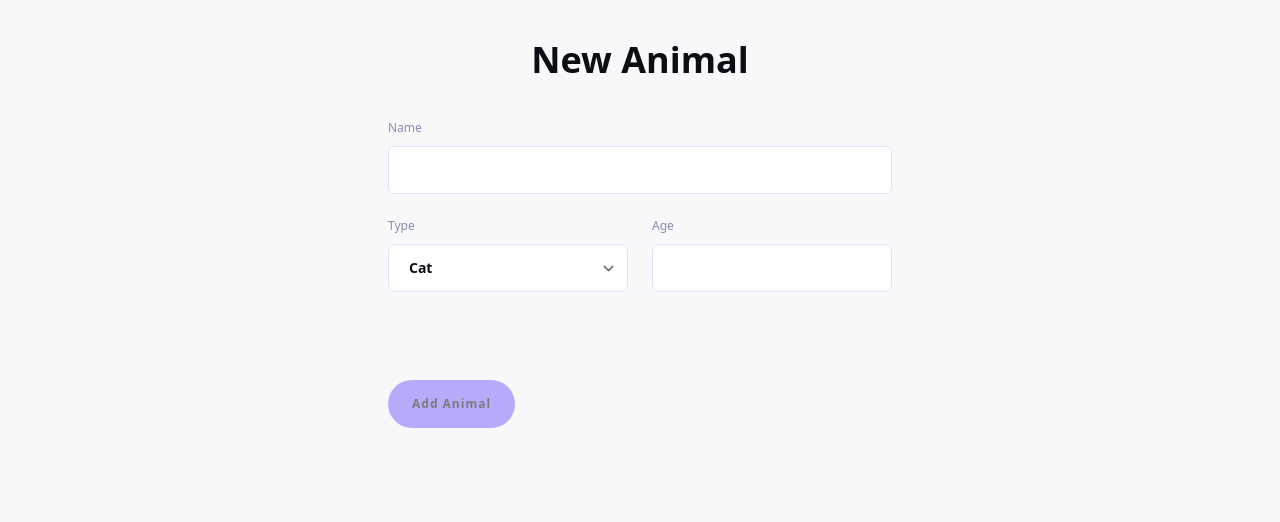
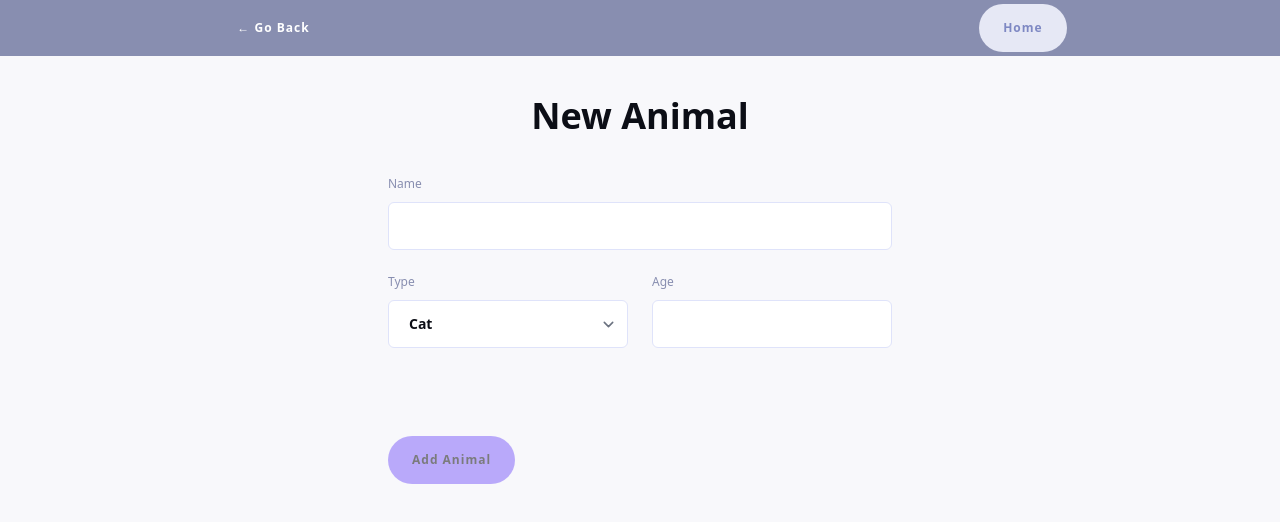
Before and after one commit to VcelakMarek/Users_and_animals, a React (Vite) app: page /animals/new in a window 1280 px wide. Shown: the top 522 px of the page. Built offline with nearby package versions, Linux system fonts and the light colour scheme.

Commit message:
add Navigation

```diff
--- a/src/components/AnimalForm.tsx
+++ b/src/components/AnimalForm.tsx
@@ -5,6 +5,7 @@ import { useNavigate } from "react-router-dom";
 import FormInput from "components/FormInput";
 import Button from "components/Button";
 import { validateAnimal } from "components/animalValidation";
+import Navigation from "components/Navigation";
 import { addAnimal, editAnimal } from "api/AnimalApi";
 import type { Animal } from "types/AnimalType";
 
@@ -34,7 +35,6 @@ const AnimalForm: FC<AnimalFormProps> = ({ formValues }) => {
   const onSubmit = async (values: Animal) => {
     const newAnimal = {
       ...values,
-
       age: Number(values.age),
     };
 
@@ -54,7 +54,9 @@ const AnimalForm: FC<AnimalFormProps> = ({ formValues }) => {
   };
 
   return (
-    <div className="bg-white-background grid h-screen w-screen place-items-center pt-10">
+    <div className="bg-white-background h-screen w-screen">
+      <Navigation />
+      <div className="grid place-items-center pt-10">
         <h1>{formValues ? "Edit Animal" : "New Animal"}</h1>
         <Form
           id={formValues ? "editAnimal" : "newAnimal"}
@@ -69,7 +71,7 @@ const AnimalForm: FC<AnimalFormProps> = ({ formValues }) => {
             hasValidationErrors,
           }) => (
             <form onSubmit={handleSubmit}>
-            <main className="bg-white-background flex h-screen w-screen flex-wrap pt-10">
+              <main className="bg-white-background flex w-screen flex-wrap pt-10">
                 <section className="mx-auto flex flex-col gap-1">
                   <FormInput inputName="Name" id="name" />
                   <div className="mb-16 flex flex-row justify-between">
@@ -109,6 +111,7 @@ const AnimalForm: FC<AnimalFormProps> = ({ formValues }) => {
           )}
         />
       </div>
+    </div>
   );
 };
 
--- a/src/components/AnimalList.tsx
+++ b/src/components/AnimalList.tsx
@@ -4,6 +4,7 @@ import orderBy from "lodash/orderBy";
 import Animal from "components/Animal";
 import Button from "components/Button";
 import Loading from "components/Loading";
+import Navigation from "components/Navigation";
 import { getAnimals } from "api/AnimalApi";
 import type { AnimalNoId } from "types/AnimalType";
 
@@ -82,7 +83,8 @@ const AnimalList = () => {
 
   return (
     <>
-      <header className="m-auto flex h-14 w-4/6 flex-row items-center justify-between py-16 md:w-5/6">
+      <Navigation />
+      <header className="m-auto flex h-14 w-4/6 flex-row items-center justify-between py-14 md:w-5/6">
         <div>
           <h1>Animals</h1>
           <h2>There are {animalList.length} animals</h2>
--- /dev/null
+++ b/src/components/Navigation.tsx
@@ -0,0 +1,21 @@
+import { useNavigate } from "react-router-dom";
+import Button from "components/Button";
+
+const Navigation = () => {
+  const navigate = useNavigate();
+
+  return (
+    <nav className="w-full bg-grey text-white">
+      <div className="m-auto flex h-14 w-4/6 items-center justify-between md:w-5/6">
+        <Button color="transparent" onClick={() => navigate(-1)}>
+          ← Go Back
+        </Button>
+        <Button link="/" color="grey">
+          Home
+        </Button>
+      </div>
+    </nav>
+  );
+};
+
+export default Navigation;
--- a/src/components/UserForm.tsx
+++ b/src/components/UserForm.tsx
@@ -4,6 +4,7 @@ import { useQueryClient, useMutation } from "@tanstack/react-query";
 import { useNavigate } from "react-router-dom";
 import FormInput from "components/FormInput";
 import Button from "components/Button";
+import Navigation from "components/Navigation";
 import { validateUser } from "components/userValidation";
 import { addUser, editUser } from "api/UserApi";
 import type { User } from "types/UserType";
@@ -53,7 +54,9 @@ const UserForm: FC<UserFormProps> = ({ formValues }) => {
   };
 
   return (
-    <div className="bg-white-background grid h-screen w-screen place-items-center pt-10">
+    <div className="bg-white-background h-screen w-screen">
+      <Navigation />
+      <div className="grid place-items-center pt-10">
         <h1>{formValues ? "Edit User" : "New User"}</h1>
         <Form
           id={formValues ? "editUser" : "newUser"}
@@ -68,7 +71,7 @@ const UserForm: FC<UserFormProps> = ({ formValues }) => {
             hasValidationErrors,
           }) => (
             <form onSubmit={handleSubmit}>
-            <main className="bg-white-background flex h-screen w-screen flex-wrap pt-10">
+              <main className="bg-white-background flex w-screen flex-wrap pt-10">
                 <section className="mx-auto flex flex-col gap-1">
                   <FormInput inputName="Name" id="name" />
                   <div className="mb-9 flex flex-row justify-between">
@@ -112,6 +115,7 @@ const UserForm: FC<UserFormProps> = ({ formValues }) => {
           )}
         />
       </div>
+    </div>
   );
 };
 
--- a/src/components/UserList.tsx
+++ b/src/components/UserList.tsx
@@ -5,6 +5,7 @@ import { getUsers } from "api/UserApi";
 import User from "components/User";
 import Button from "components/Button";
 import Loading from "components/Loading";
+import Navigation from "components/Navigation";
 import type { UserNoId } from "types/UserType";
 
 const UserList = () => {
@@ -78,7 +79,8 @@ const UserList = () => {
 
   return (
     <>
-      <header className="m-auto flex h-14 w-4/6 flex-row items-center justify-between py-16 md:w-5/6">
+      <Navigation />
+      <header className="m-auto flex h-14 w-4/6 flex-row items-center justify-between py-14 md:w-5/6">
         <div>
           <h1>Users</h1>
           <h2>There are {userList.length} users</h2>
```
Lines whose indentation alone changed are shown as unchanged.
